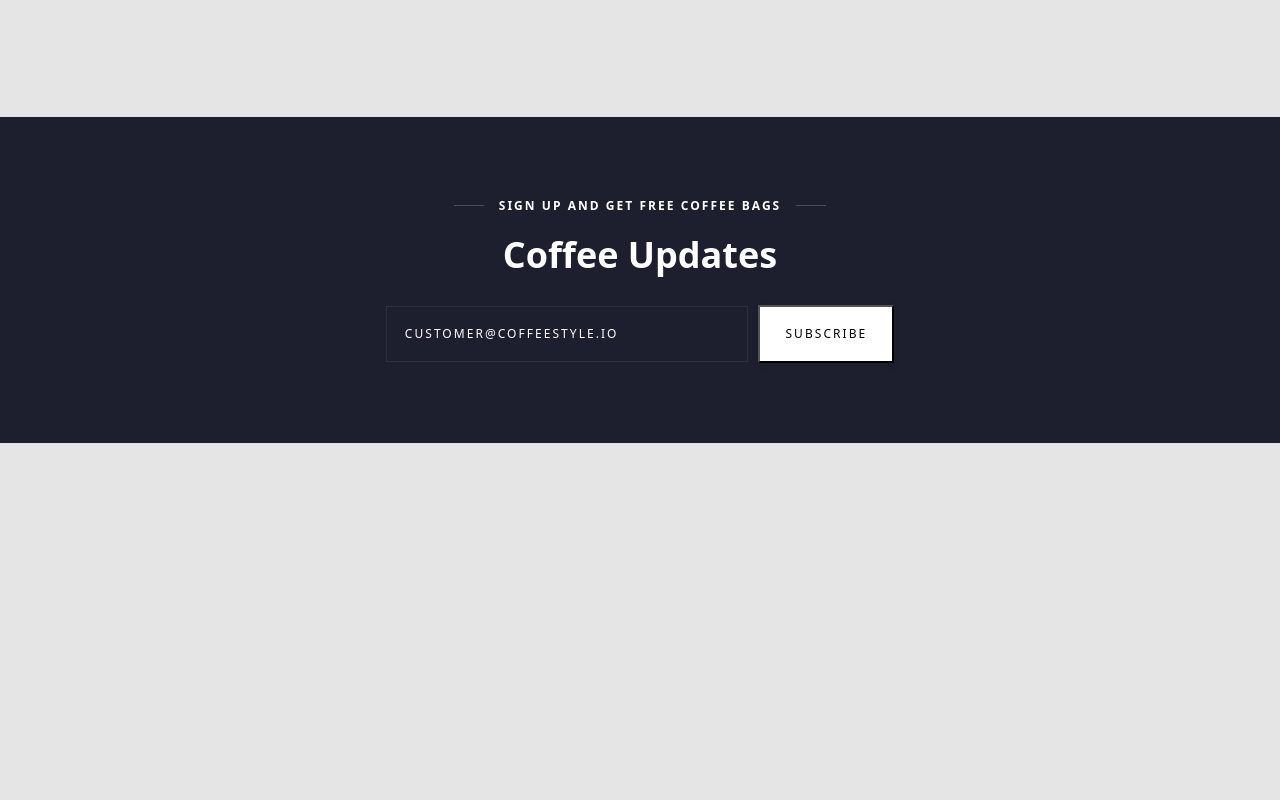
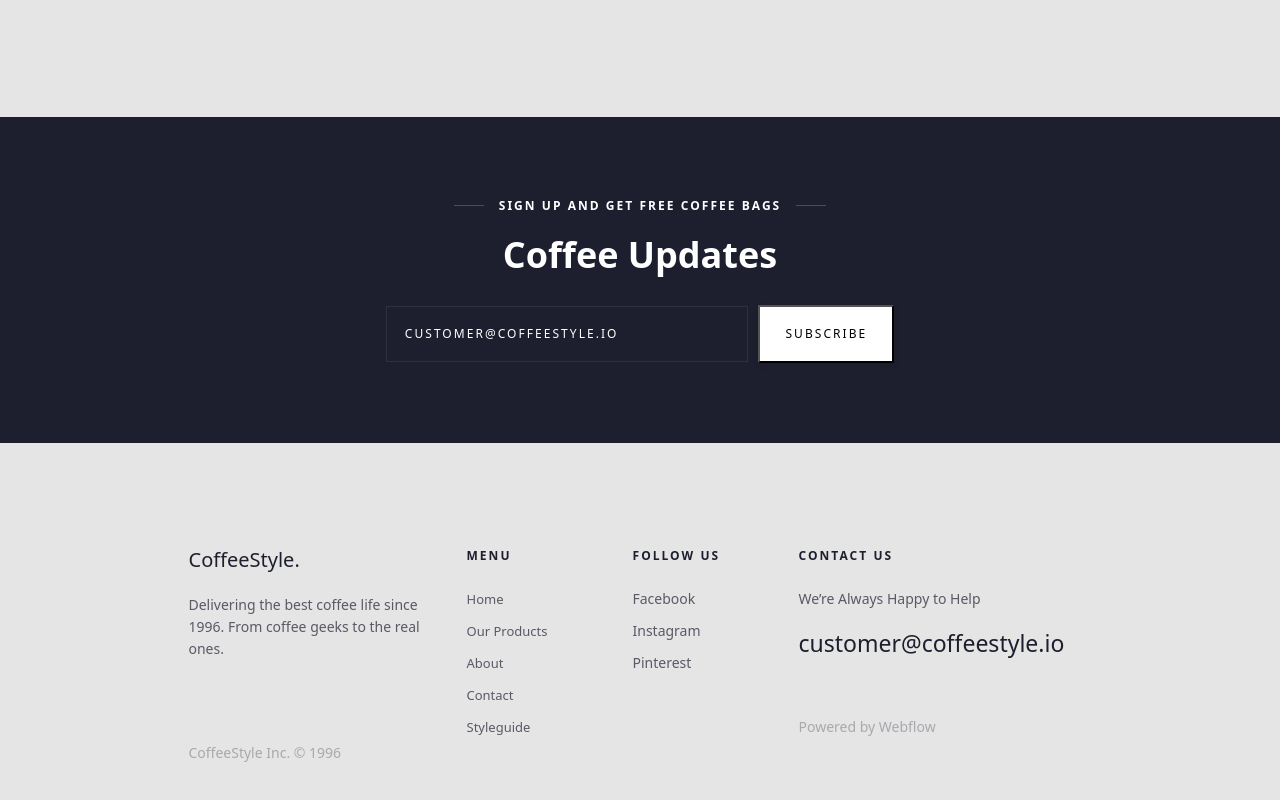
Before and after one commit to anastasiiatarasiuk/CoffeeStyle, a plain HTML site: page index.html in a window 1280 px wide. Shown: the part 5496-6296 px from the top of the page. Before the commit the page ends 6043 px from the top, so only its background shows below. Drawn offline with nearby package versions, Linux system fonts and the light colour scheme.

Commit message:
create footer

```diff
--- a/index.html
+++ b/index.html
@@ -34,7 +34,9 @@
             <li class="links-item">
               <a class="link" href="#contact">Contact</a>
             </li>
-            <li class="links-item"><a class="link">Styleguide</a></li>
+            <li class="links-item">
+              <a class="link" href="#style">Styleguide</a>
+            </li>
           </ul>
         </nav>
       </div>
@@ -58,7 +60,7 @@
       </div>
     </section>
     <!-- Pointing section -->
-    <section class="pointing-section">
+    <section class="pointing-section" id="about">
       <div class="container content">
         <h2 class="pointing-title">
           Even the all-powerful Pointing has no control about the blind texts.
@@ -74,7 +76,7 @@
       </div>
     </section>
     <!-- Featured section -->
-    <section class="featured-section">
+    <section class="featured-section" id="products">
       <div class="container">
         <h2 class="featured-title">Featured Mugs</h2>
         <ul class="featured-list">
@@ -94,7 +96,7 @@
       </div>
     </section>
     <!-- Products section -->
-    <section class="more-products-section" id="products">
+    <section class="more-products-section" id="style">
       <div class="container products">
         <h2 class="more-products-title">More Products</h2>
         <ul class="products-list">
@@ -186,12 +188,14 @@
         </div>
       </div>
     </section>
+    <!-- Img section -->
     <section class="img-section">
       <div class="container">
         <img src="./images/section-img/section.png" />
       </div>
     </section>
-    <section class="behind-section">
+    <!-- Behind section -->
+    <section class="behind-section" id="blog">
       <div class="container">
         <h2 class="behind-section-title">Behind the mugs, lifestyle stories</h2>
         <ul class="behind-list">
@@ -233,7 +237,8 @@
         </ul>
       </div>
     </section>
-    <section class="signup-section">
+    <!--FSign up section-->
+    <section class="signup-section" id="contact">
       <div class="container signup-container">
         <h2 class="signup-section-title">Sign up and get free coffee bags</h2>
         <h3 class="signup-title">Coffee Updates</h3>
@@ -245,5 +250,50 @@
         </div>
       </div>
     </section>
+    <!--Footer-->
+    <footer>
+      <div class="container footer-container">
+        <div class="logo-container">
+          <a class="footer-logo">CoffeeStyle.</a>
+          <p class="logo-subtitle">
+            Delivering the best coffee life since 1996. From coffee geeks to the
+            real ones.
+          </p>
+          <p class="logo-since">CoffeeStyle Inc. © 1996</p>
+        </div>
+        <div class="menu-container">
+          <h3 class="menu-title">Menu</h3>
+          <ul class="menu-list">
+            <li class="menu-item"><a href="./index.html">Home</a></li>
+            <li class="menu-item"><a href="#products">Our Products</a></li>
+            <li class="menu-item"><a href="#about">About</a></li>
+            <li class="menu-item"><a href="#contact">Contact</a></li>
+            <li class="menu-item"><a href="#style">Styleguide</a></li>
+          </ul>
+        </div>
+        <div class="follow-container">
+          <h3 class="follow-title">Follow Us</h3>
+          <ul class="follow-list">
+            <li class="follow-item">
+              <a href="https://www.facebook.com/" target="_blank">Facebook</a>
+            </li>
+            <li class="follow-item">
+              <a href="https://www.instagram.com/" target="_blank">Instagram</a>
+            </li>
+            <li class="follow-item">
+              <a href="https://pinterest.com/" target="_blank">Pinterest</a>
+            </li>
+          </ul>
+        </div>
+        <div class="contact-container">
+          <h3 class="contact-title">Contact Us</h3>
+          <p class="contact-subtitle">We’re Always Happy to Help</p>
+          <a href="mailto:customer@coffeestyle.io" class="contact-link"
+            >customer@coffeestyle.io</a
+          >
+          <p class="conatct-info">Powered by Webflow</p>
+        </div>
+      </div>
+    </footer>
   </body>
 </html>
--- a/styles.css
+++ b/styles.css
@@ -154,6 +154,8 @@ img {
   margin-top: 38px;
 }
 
+/* Pointing section styles */
+
 .pointing-section {
   display: flex;
   flex-direction: column;
@@ -187,6 +189,7 @@ img {
   margin: 0 auto;
 }
 
+/* Featured section styles */
 .featured-section {
   margin-bottom: 104px;
 }
@@ -255,6 +258,8 @@ img {
   text-align: center;
   color: rgba(29, 31, 46, 0.4);
 }
+
+/* Products section styles */
 .products {
   margin: 0px 240px;
   padding: 0;
@@ -401,10 +406,12 @@ img {
   padding: 8px 24px;
 }
 
+/* Img section styles */
 .img-section {
   margin-bottom: 100px;
 }
 
+/* Behind section styles */
 .behind-section {
   margin-bottom: 140px;
 }
@@ -453,6 +460,8 @@ img {
   letter-spacing: 0.17em;
   text-transform: uppercase;
 }
+
+/* Sign up section styles */
 
 .signup-section {
   margin-bottom: 104px;
@@ -514,3 +523,95 @@ img {
   align-items: center;
   gap: 10px;
 }
+
+/* Footer styles */
+.footer-container {
+  display: flex;
+  justify-content: center;
+  gap: 20px;
+  margin-bottom: 52px;
+}
+.logo-container {
+  width: 258px;
+}
+.footer-logo {
+  font-size: 20px;
+}
+.logo-subtitle {
+  margin-top: 22px;
+  font-size: 14px;
+  line-height: 157%;
+  color: rgba(29, 31, 46, 0.7);
+  margin-bottom: 82px;
+}
+.logo-since {
+  font-size: 14px;
+  line-height: 157%;
+  color: rgba(29, 31, 46, 0.3);
+}
+.menu-container {
+  width: 146px;
+}
+.menu-title {
+  font-size: 12px;
+  line-height: 150%;
+  letter-spacing: 0.17em;
+  text-transform: uppercase;
+  margin-bottom: 24px;
+}
+.menu-list {
+  display: flex;
+  flex-direction: column;
+  gap: 10px;
+}
+.menu-item {
+  font-size: 13px;
+  line-height: 169%;
+  color: rgba(29, 31, 46, 0.7);
+}
+.follow-container {
+  width: 146px;
+}
+.follow-title {
+  font-size: 12px;
+  line-height: 150%;
+  letter-spacing: 0.17em;
+  text-transform: uppercase;
+  margin-bottom: 23px;
+}
+.follow-list {
+  display: flex;
+  flex-direction: column;
+  gap: 10px;
+}
+.follow-item {
+  font-size: 14px;
+  line-height: 157%;
+  color: rgba(29, 31, 46, 0.7);
+}
+.contact-container {
+  width: 293px;
+}
+.contact-title {
+  font-size: 12px;
+  line-height: 150%;
+  letter-spacing: 0.17em;
+  text-transform: uppercase;
+  margin-bottom: 23px;
+}
+.contact-subtitle {
+  font-size: 14px;
+  line-height: 157%;
+  color: rgba(29, 31, 46, 0.7);
+  margin-bottom: 15px;
+}
+.contact-link {
+  font-size: 23px;
+  line-height: 157%;
+}
+.conatct-info {
+  margin-top: 55px;
+  font-size: 14px;
+  line-height: 157%;
+  color: rgba(29, 31, 46, 0.3);
+}
```
